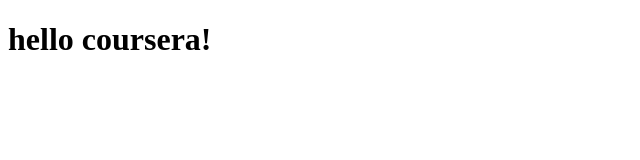
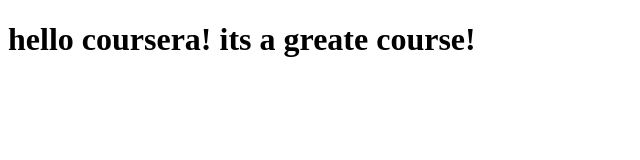
Before and after one commit to zahraghasemi1987/coursera, a plain HTML site: page site/index.html in a window 1280 px wide. Shown: the whole page, without its empty margins (0-640 px from the left). Drawn offline with Linux system fonts and the light colour scheme.

Commit message:
new update

```diff
--- a/site/index.html
+++ b/site/index.html
@@ -6,6 +6,6 @@
 	<title>coursera</title>
 </head>
 <body>
-	<h1>hello coursera!</h1>
+	<h1>hello coursera! its a greate course!</h1>
 </body>
 </html>
```
